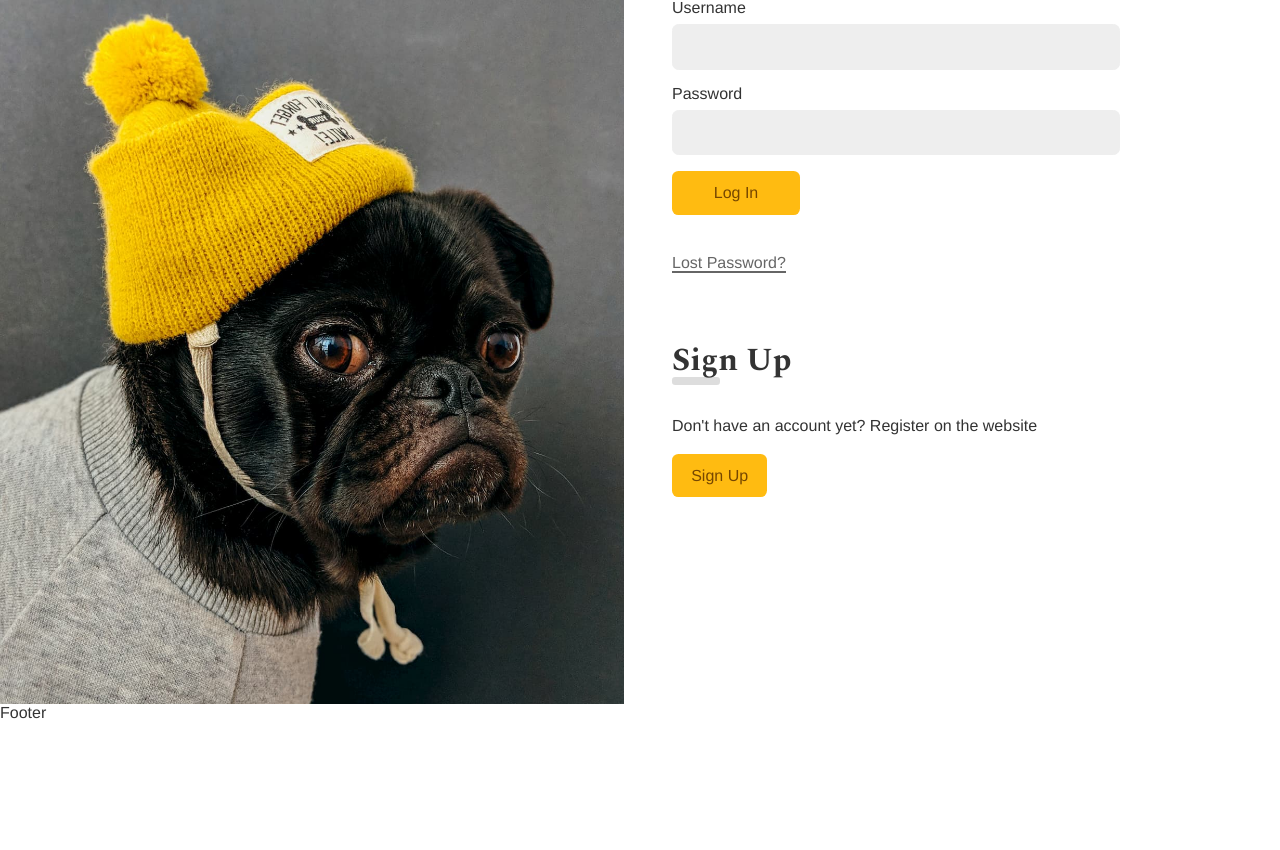
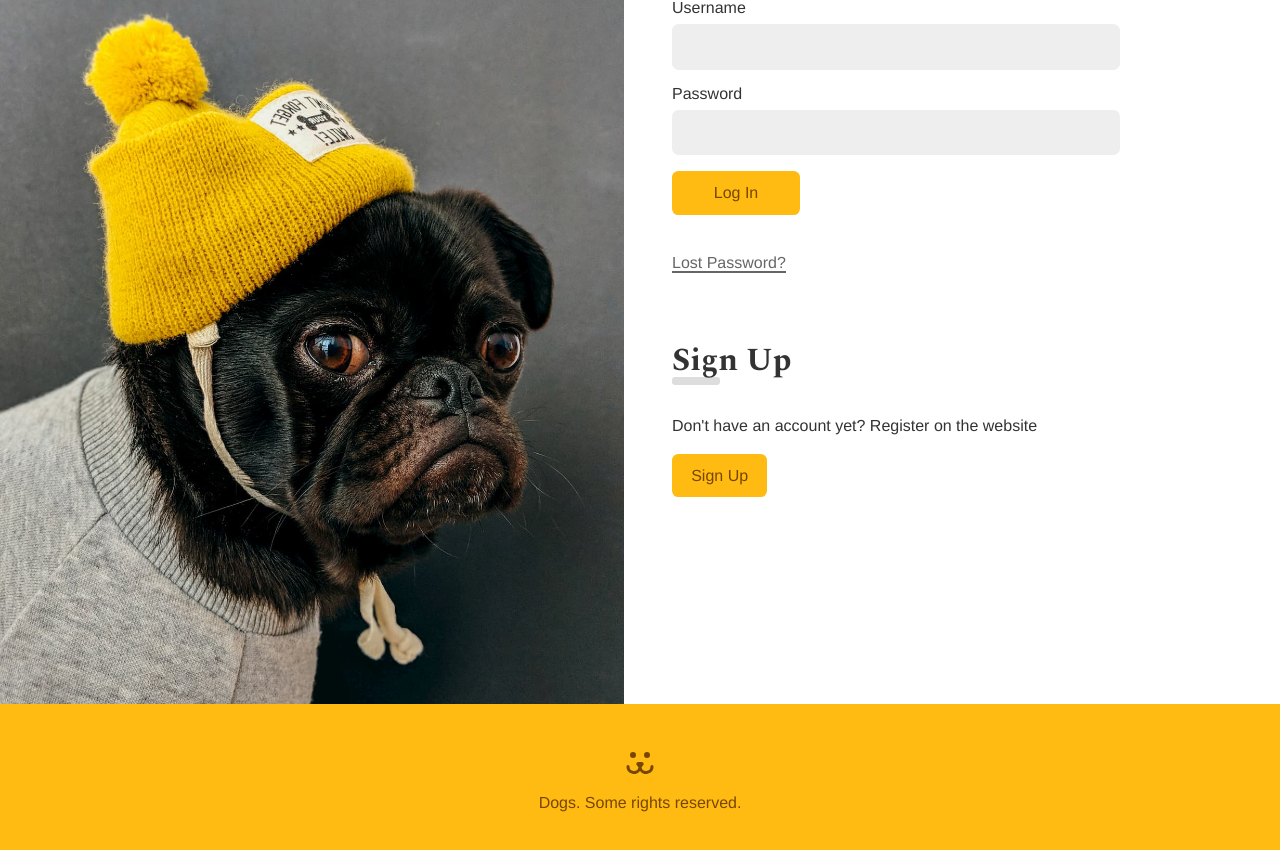
Before and after one commit to phedrakeson/dogs, a React (Create React App) app: page /login in a window 1280 px wide. Shown: the part 160-1010 px from the top of the page. Before the commit the page ends 882 px from the top, so only its background shows below. Built offline with nearby package versions, Linux system fonts and the light colour scheme.

Commit message:
feat(Footer): implements component

```diff
--- a/src/App.css
+++ b/src/App.css
@@ -56,6 +56,16 @@
   margin-top: 2rem;
 }
 
+.App {
+  display: flex;
+  flex-direction: column;
+  min-height: calc(100vh + 10rem);
+}
+
+.AppBody {
+  flex: 1;
+}
+
 .title {
   font-family: var(--type-second);
   line-height: 1;
--- a/src/App.js
+++ b/src/App.js
@@ -13,9 +13,11 @@
 
 function App() {
   return (
+    <div className='App'>
       <BrowserRouter>
         <UserStorage>
           <Header />
+          <main className='AppBody'>
             <Routes>
               <Route path="/" element={<Home />} />
               <Route path="login/*" element={<Login />} />
@@ -24,9 +26,11 @@
               <Route path="profile/:user" element={<UserProfile />} />
               <Route path="*" element={<NotFound />} />
             </Routes>
+          </main>
           <Footer />
         </UserStorage>
       </BrowserRouter>
+    </div>
   );
 }
 
--- a/src/Components/Footer/Footer.js
+++ b/src/Components/Footer/Footer.js
@@ -1,9 +1,13 @@
 import React from 'react'
 import styles from './Footer.module.css'
+import { ReactComponent as Dogs } from '../../Assets/dogs-footer.svg'
 
 const Footer = () => {
   return (
-    <div>Footer</div>
+    <footer className={styles.footer}>
+      <Dogs />
+      <p>Dogs. Some rights reserved.</p>
+    </footer>
   )
 }
 
--- a/src/Components/Footer/Footer.module.css
+++ b/src/Components/Footer/Footer.module.css
@@ -0,0 +1,11 @@
+.footer {
+  background: #fb1;
+  padding: 3rem 1rem 0 1rem;
+  height: 10rem;
+  text-align: center;
+  color: #764701;
+}
+
+.footer p {
+  margin-top: 1rem;
+}
```
Lines whose indentation alone changed are shown as unchanged.
